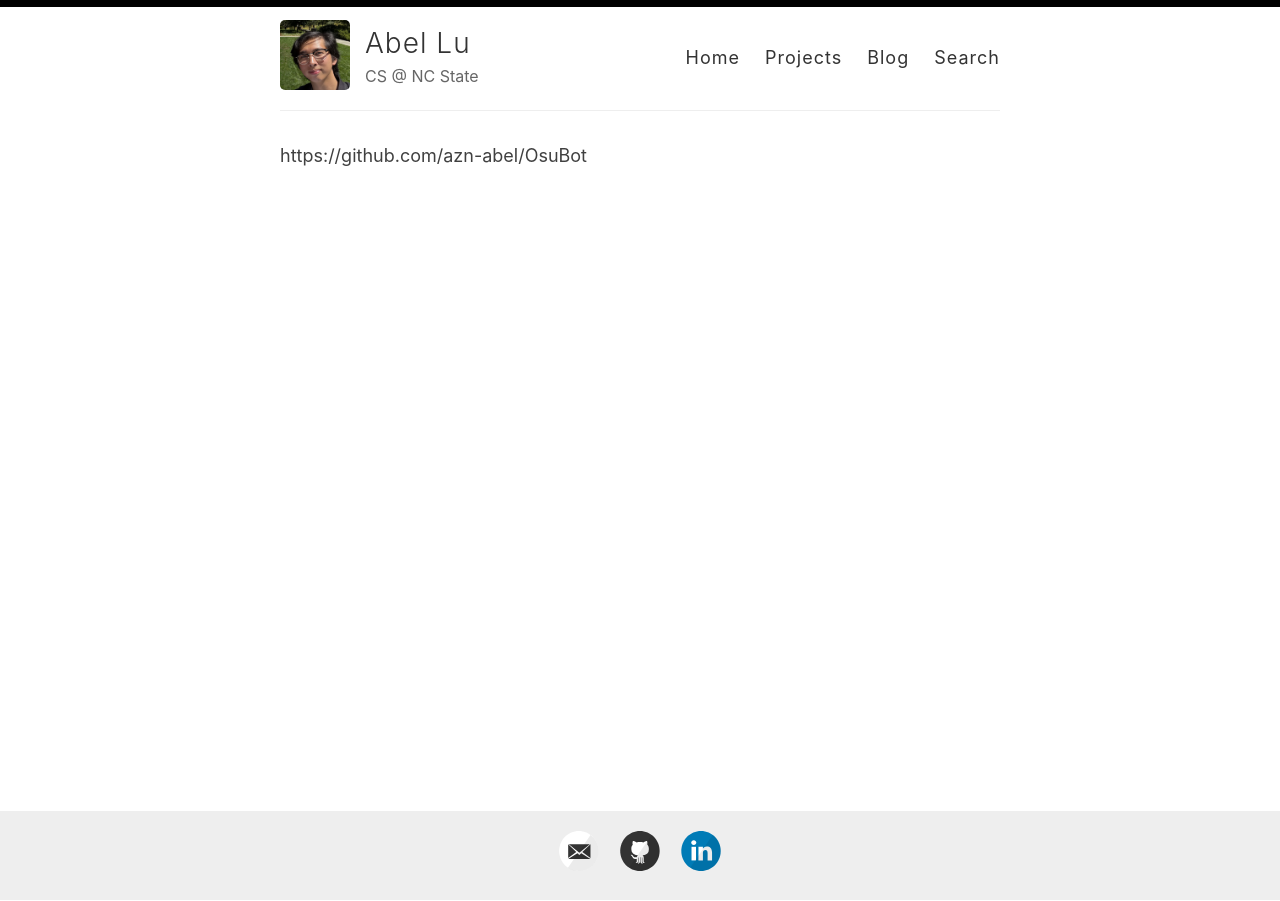
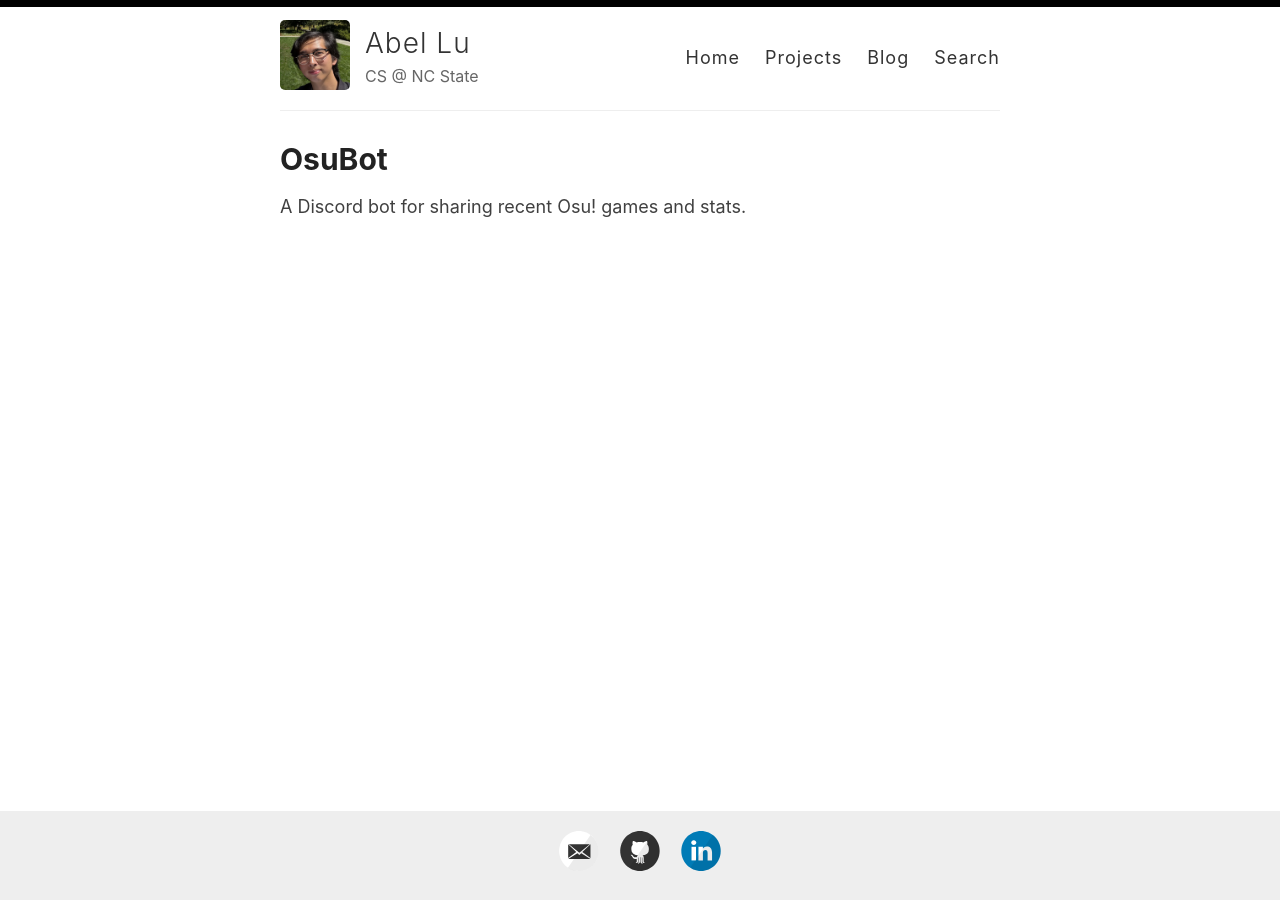
Before and after one commit to azn-abel/azn-abel.github.io, a Jekyll site: the page built from _projects/osubot.md, in a window 1280 px wide. Built offline with Jekyll 4.4.1, drawn with Linux system fonts in a browser that asks for light colours; our own code applies the rules of GitHub Pages for plain Markdown files.

Commit message:
Update osubot.md

```diff
--- a/_projects/osubot.md
+++ b/_projects/osubot.md
@@ -1 +1,6 @@
-https://github.com/azn-abel/OsuBot
+---
+title: OsuBot
+project_url: https://github.com/azn-abel/OsuBot
+categories: [Python,Discord]
+---
+A Discord bot for sharing recent Osu! games and stats.
```
